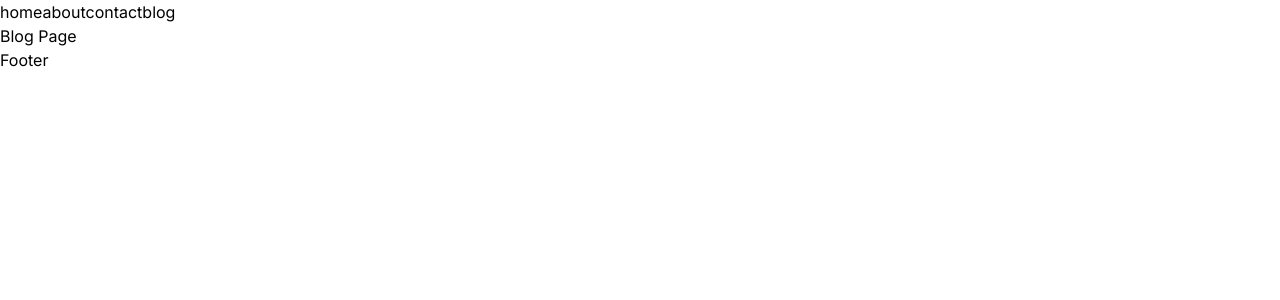
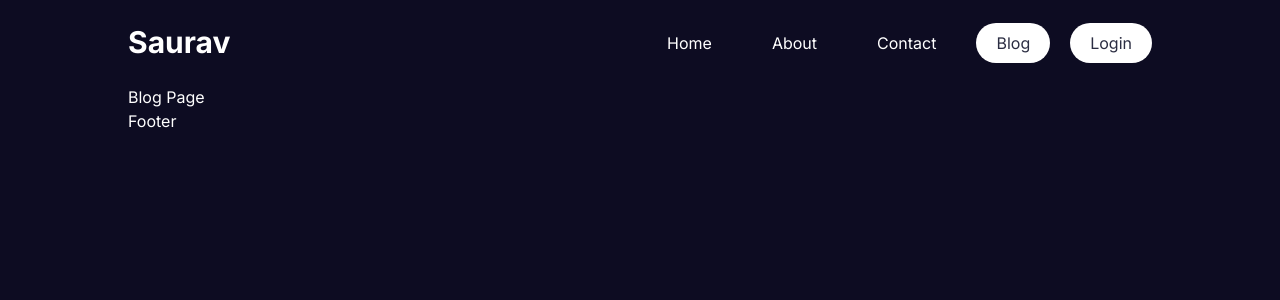
Before and after one commit to saurav-ghimire/Blog-App-With-Next.js, a Next.js app: page /blog in a window 1280 px wide. Shown: the top 300 px of the page. Built offline with nearby package versions, Linux system fonts and the light colour scheme.

Commit message:
Navbar Created

```diff
--- a/src/app/globals.css
+++ b/src/app/globals.css
@@ -6,6 +6,11 @@
   --foreground-rgb: 0, 0, 0;
   --background-start-rgb: 214, 219, 220;
   --background-end-rgb: 255, 255, 255;
+  --bg: #0d0c22;
+  --bgSoft: #2b2d42;
+  --text:#fff;
+  --textSoft:#e5e5e5;
+  --btn: #3673fd;
 }
 
 @media (prefers-color-scheme: dark) {
@@ -16,8 +21,25 @@
   }
 }
 
+*{
+  margin: 0;
+  padding:0;
+  box-sizing: border-box;
+}
+
 body {
-
+  background-color: var(--bg);
+  color: var(--text);
+}
+a{
+  text-decoration: none;
+  display: inline-block;
+  color: inherit;
+}
+.wrapper{
+  overflow: hidden;
+  width: 80%;
+  margin: auto;
 }
 
 @layer utilities {
--- a/src/app/layout.js
+++ b/src/app/layout.js
@@ -6,18 +6,20 @@ import Footer from "@/components/Footer/footer";
 const inter = Inter({ subsets: ["latin"] });
 
 export const metadata = {
-  title: "Create Next App",
-  description: "Generated by create next app",
+  title: "Simple Blog App",
+  description: "Tools for Blogging",
 };
 
 export default function RootLayout({ children }) {
   return (
     <html lang="en">
       <body className={inter.className}>
-      <Navbar />
-        {children}
-        <Footer />
-        </body>
+        <div className="wrapper">
+          <Navbar />
+            {children}
+          <Footer />
+        </div>
+      </body>
     </html>
   );
 }
--- a/src/app/not-found.jsx
+++ b/src/app/not-found.jsx
@@ -1,8 +1,7 @@
 import Link from "next/link";
 
 function NotFound() {
-  return <>
-  <h2>404 Not Found</h2>
+  return <><h2>404 Not Found</h2>
   <p>Return to <Link className="p-3 bg-slate-500 inline-block text-cyan-50" href="./">Home</Link></p>
   </>;
 }
--- a/src/components/Links/Links.jsx
+++ b/src/components/Links/Links.jsx
@@ -1,30 +1,35 @@
-import Link from "next/link";
+import NavbarLink from "../navBarLink/navbarLinks";
 
 function Links() {
-  const menuLink = [
-    {
-      title: 'home',
-      path: '/'
-    },
-    {
-      title: 'about',
-      path: '/about'
-    },{
-      title: 'contact',
-      path: '/contact'
-    },
-    {
-      title: 'blog',
-      path: '/blog'
-    }
+  const menuLinks = [
+    { title: 'home', path: '/' },
+    { title: 'about', path: '/about' },
+    { title: 'contact', path: '/contact' },
+    { title: 'blog', path: '/blog' }
+  ];
 
-  ]
-  return <> {
-    menuLink.map(data => (
-      <Link href={data.path}>{data.title}</Link>
-    ))
-  }
-  </>;
+  const session = false;
+  const isAdmin = false;
+
+  return (
+    <div>
+      {/* Render regular menu links */}
+      {menuLinks.map(data => (
+        <NavbarLink key={data.title} item={data} />
+      ))}
+
+      {/* Conditional Rendering for Admin and Logout Links */}
+      {session && (
+        <>
+          {isAdmin && <NavbarLink item={{ title: 'Admin', path: '/admin' }} />}
+          <NavbarLink item={{ title: 'Logout', path: '/logout' }} />
+        </>
+      )}
+
+      {/* Show Login if not in session */}
+      {!session && <NavbarLink item={{ title: 'Login', path: '/login' }} />}
+    </div>
+  );
 }
 
 export default Links;
--- a/src/components/Navbar/Navbar.jsx
+++ b/src/components/Navbar/Navbar.jsx
@@ -1,15 +1,15 @@
-import Link from "next/link";
 import Links from "../Links/Links";
-
+import styles from './Navbar.module.css'
 
 function Navbar() {
   return (
-    <header>
-      <div className="logo"></div>
+    <header className={styles.headerWrapper}>
+      <div className={styles.logo}>Saurav</div>
       <div className="header-menu">
-        <Links />
+        <div className="menuLinks">
+            <Links />
+        </div>
       </div>
-      <div className="header-menu"></div>
     </header>
   );
 }
--- /dev/null
+++ b/src/components/Navbar/Navbar.module.css
@@ -0,0 +1,11 @@
+.logo{
+  font-size:30px;
+  font-weight: bold;
+}
+
+.headerWrapper{
+  display: flex;
+  align-items: center;
+  justify-content: space-between;
+  padding: 20px 0;
+}
--- /dev/null
+++ b/src/components/navBarLink/navbarLinks.jsx
@@ -0,0 +1,13 @@
+"use client"
+import Link from "next/link";
+import styles from "./navbarLinks.module.css"
+import { usePathname } from "next/navigation";
+
+function NavbarLink({item}) {
+
+  const pathname = usePathname();
+
+  return (<Link className={`${styles.menulinks} ${pathname === item.path && styles.activeMenuLinks}`} href={item.path}>{item.title}</Link>);
+}
+
+export default NavbarLink;
--- /dev/null
+++ b/src/components/navBarLink/navbarLinks.module.css
@@ -0,0 +1,20 @@
+.menulinks{
+  text-transform: capitalize;
+  margin-left: 20px;
+  padding: 8px 20px;
+  background-color: transparent;
+  border-radius: 20px;
+  transition: all linear .3s;
+}
+.activeMenuLinks{
+  background-color: #fff;
+  color: var(--bgSoft);
+}
+.menulinks:hover{
+  background-color: #fff;
+  color: var(--bgSoft);
+}
+.menulinks:last-child{
+  background-color: #fff;
+  color: var(--bgSoft);
+}
```
